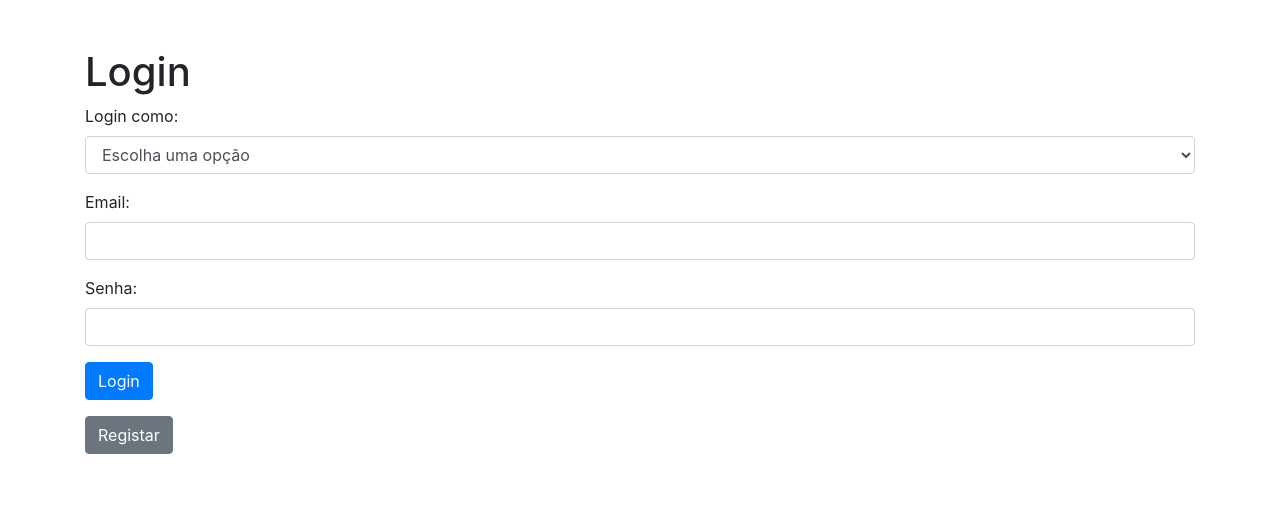
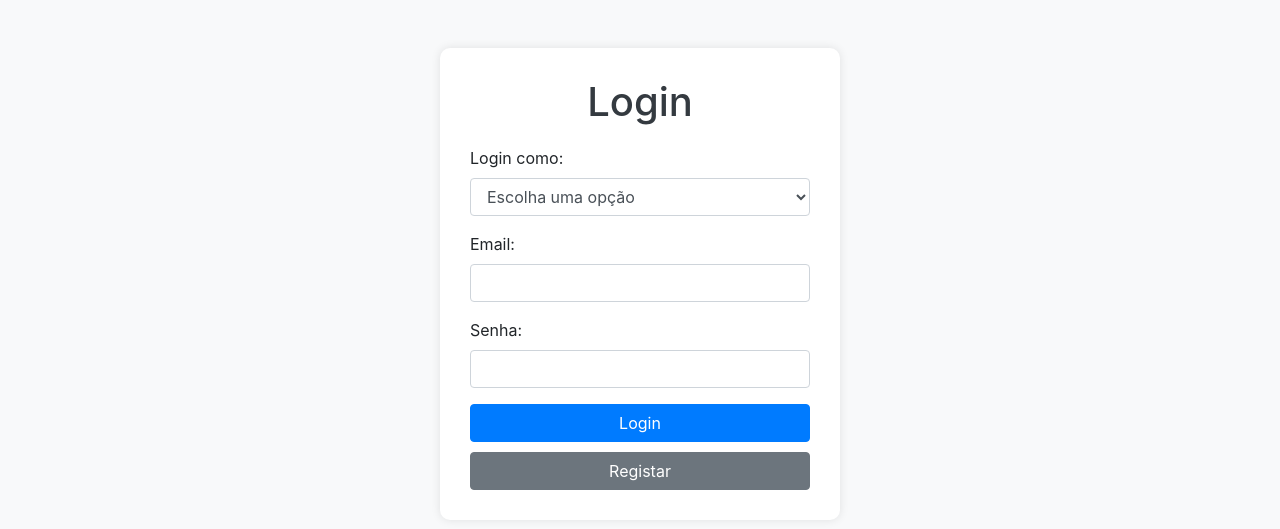
Before and after one commit to tugafirept/BD2-Projeto, a Django app: page / in a window 1280 px wide. Shown: the top 529 px of the page. Run offline with Django 4.2, Linux system fonts and the light colour scheme; some libraries are stand-ins or nearby versions.

Commit message:
upd login e registar

```diff
--- a/django/ProjetoMain/ProjetoApp/templates/base_generic.html
+++ b/django/ProjetoMain/ProjetoApp/templates/base_generic.html
@@ -3,7 +3,7 @@
 <head>
     <meta charset="UTF-8">
     <meta name="viewport" content="width=device-width, initial-scale=1.0">
-    <title>Ficha3app</title>
+    <title>Projeto BD2</title>
     <link rel="stylesheet" href="https://stackpath.bootstrapcdn.com/bootstrap/4.5.2/css/bootstrap.min.css">
     <style>
         html, body {
--- a/django/ProjetoMain/ProjetoApp/templates/login.html
+++ b/django/ProjetoMain/ProjetoApp/templates/login.html
@@ -5,10 +5,35 @@
     <meta name="viewport" content="width=device-width, initial-scale=1.0">
     <title>Login</title>
     <link rel="stylesheet" href="https://stackpath.bootstrapcdn.com/bootstrap/4.5.2/css/bootstrap.min.css">
+    <style>
+        body {
+            background-color: #f8f9fa;
+        }
+        .login-container {
+            max-width: 400px;
+            margin: auto;
+            padding: 30px;
+            background-color: white;
+            border-radius: 10px;
+            box-shadow: 0 0 10px rgba(0, 0, 0, 0.1);
+        }
+        h1 {
+            text-align: center;
+            margin-bottom: 20px;
+            color: #343a40;
+        }
+        .btn-primary {
+            width: 100%;
+        }
+        .btn-secondary {
+            width: 100%;
+            margin-top: 10px;
+        }
+    </style>
 </head>
 <body>
-    <div class="container">
-        <h1 class="mt-5">Login</h1>
+    <div class="container login-container mt-5">
+        <h1>Login</h1>
         <form action="{% url 'users' %}" method="GET">  <!-- Redireciona para a página de utilizadores -->
             <div class="form-group">
                 <label for="role">Login como:</label>
@@ -28,8 +53,9 @@
             </div>
             <button type="submit" class="btn btn-primary">Login</button>
         </form>
-        <a href="{% url 'register' %}" class="btn btn-secondary mt-3">Registar</a> <!-- Botão para ir à página de registro -->
+        <a href="{% url 'register' %}" class="btn btn-secondary">Registar</a> <!-- Botão para ir à página de registro -->
     </div>
+
     <script src="https://code.jquery.com/jquery-3.5.1.slim.min.js"></script>
     <script src="https://cdn.jsdelivr.net/npm/@popperjs/core@2.9.2/dist/umd/popper.min.js"></script>
     <script src="https://stackpath.bootstrapcdn.com/bootstrap/4.5.2/js/bootstrap.min.js"></script>
```
Also changed, not shown: django/ProjetoMain/ProjetoApp/templates/register.html (+29 -3 lines).
